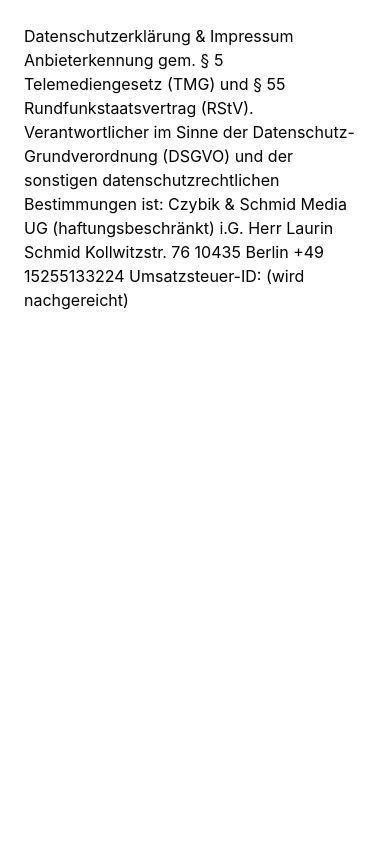
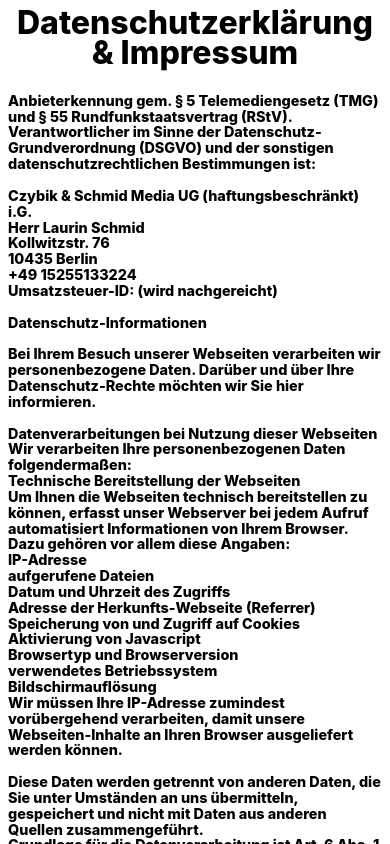
Before and after one commit to jukka211/czybik-schmid, a Next.js app: page /datenschutz in a window 390 px wide. Shown: the top 844 px of the page. Built offline with nearby package versions, Linux system fonts and the light colour scheme.

Commit message:
Update datenschutz page

```diff
--- /dev/null
+++ b/app/datenschutz/datenschutz.css
@@ -0,0 +1,36 @@
+.datenschutzPage {
+  min-height: 100vh;
+  background: #fff;
+  color: #000;
+  font-family: Inter, system-ui, -apple-system, Segoe UI, Roboto, Arial, sans-serif;
+  font-weight: 800;
+  font-size: 0.9rem;
+  overflow-x: hidden;
+}
+
+.datenschutzWrap {
+  width: min(90vw, 720px);
+  margin: 0 auto;
+  padding: 0.5rem 1rem;
+}
+
+.datenschutzTitle {
+  text-align: center;
+  font-size: clamp(2rem, 6vw, 4rem);
+  font-weight: 800;
+  line-height: 0.95;
+  margin: 0 0 1.5rem 0;
+}
+
+.datenschutzText {
+  font-size: 0.9rem;
+  line-height: 1.1;
+  color: #000;
+}
+
+@media (max-width: 640px) {
+  .datenschutzWrap {
+    width: 100vw;
+    padding: 0.5rem 0.5rem;
+  }
+}
--- a/app/datenschutz/page.tsx
+++ b/app/datenschutz/page.tsx
@@ -1,9 +1,6 @@
-export default function DatenschutzPage() {
-    return (
-      <main style={{ padding: 24, maxWidth: 800, margin: "0 auto" }}>
-        <h1>Datenschutzerklärung & Impressum</h1>
-        <p>
-Anbieterkennung gem. § 5 Telemediengesetz (TMG) und § 55  Rundfunkstaatsvertrag (RStV).
+import "./datenschutz.css";
+
+const datenschutzText = `Anbieterkennung gem. § 5 Telemediengesetz (TMG) und § 55  Rundfunkstaatsvertrag (RStV).
 Verantwortlicher im Sinne der Datenschutz-Grundverordnung (DSGVO) und der sonstigen datenschutzrechtlichen Bestimmungen ist:
 
 Czybik & Schmid Media UG (haftungsbeschränkt) i.G.
@@ -11,7 +8,71 @@
 Kollwitzstr. 76
 10435 Berlin
 +49 15255133224
-Umsatzsteuer-ID: (wird nachgereicht)</p>
-      </main>
-    );
-  }
+Umsatzsteuer-ID: (wird nachgereicht)
+
+Datenschutz-Informationen
+
+Bei Ihrem Besuch unserer Webseiten verarbeiten wir personenbezogene Daten. Darüber und über Ihre Datenschutz-Rechte möchten wir Sie hier informieren.
+
+Datenverarbeitungen bei Nutzung dieser Webseiten
+Wir verarbeiten Ihre personenbezogenen Daten folgendermaßen:
+Technische Bereitstellung der Webseiten
+Um Ihnen die Webseiten technisch bereitstellen zu können, erfasst unser Webserver bei jedem Aufruf automatisiert Informationen von Ihrem Browser. Dazu gehören vor allem diese Angaben:
+IP-Adresse
+aufgerufene Dateien
+Datum und Uhrzeit des Zugriffs
+Adresse der Herkunfts-Webseite (Referrer)
+Speicherung von und Zugriff auf Cookies
+Aktivierung von Javascript
+Browsertyp und Browserversion
+verwendetes Betriebssystem
+Bildschirmauflösung
+Wir müssen Ihre IP-Adresse zumindest vorübergehend verarbeiten, damit unsere Webseiten-Inhalte an Ihren Browser ausgeliefert werden können.
+
+Diese Daten werden getrennt von anderen Daten, die Sie unter Umständen an uns übermitteln, gespeichert und nicht mit Daten aus anderen Quellen zusammengeführt.
+Grundlage für die Datenverarbeitung ist Art. 6 Abs. 1 Buchst. f DSGVO, der die Verarbeitung von Daten auf Grund berechtigter Interessen gestattet. In diesem Fall besteht ein berechtigtes Interesse an einem sicheren und störungsfreien Betrieb des Webservers. Um diesen sicherzustellen, muss die Administration über Serverlogfiles Angriffe und Fehlfunktionen des Systems erkennen und nachvollziehen können. Um Angriffsmuster erkennen zu können, werden Zugriffe auf den Server gespeichert. Die Daten werden nach 7 Tagen gelöscht. Die Daten stehen aus technischen Gründen dem Hosting-Dienstleister zur Verfügung, der uns gegenüber jedoch weisungsgebunden und vertraglich verpflichtet ist
+
+Kontaktformular
+Wenn Sie uns per Kontaktformular Anfragen zukommen lassen, werden Ihre Angaben aus dem Formular zur Bearbeitung der Anfrage und für den Fall von Anschlussfragen bei uns verarbeitet.
+Pflichtfelder sind entsprechend gekennzeichnet. Das Ausfüllen von Pflichtfeldern ist notwendig, damit wir Ihre Anfragen beantworten und verarbeiten können. Im Übrigen sind Ihre Angaben freiwillig.
+Die Verarbeitung der in das Kontaktformular eingegebenen Daten erfolgt auf Grundlage Ihrer Einwilligung. Sie können diese Einwilligung jederzeit widerrufen. Ein Widerruf gilt nur für die Zukunft. Sofern Ihre Anfrage mit der Erfüllung eines Vertrags zusammenhängt oder zur Durchführung vorvertraglicher Maßnahmen erforderlich ist, erfolgt die Datenverarbeitung auf Grundlage von Art. 6 Abs. 1 Buchst. b DSGVO. In den übrigen Fällen beruht die Verarbeitung auf unserem berechtigten Interesse an der effektiven Bearbeitung der an uns gerichteten Anfragen (Art. 6 Abs. 1 Buchst. f DSGVO).
+An Dritte geben wir Ihre Daten nicht ohne Ihre Einwilligung oder ohne eine andere zulässige Rechtsgrundlage weiter. Es ist nicht auszuschließen, dass unsere technischen Dienstleister Einblick erhalten können; sie sind jedoch zur Verschwiegenheit verpflichtet.
+Die von Ihnen im Kontaktformular eingegebenen Daten verbleiben bei uns, bis Sie uns zur Löschung auffordern, Ihre Einwilligung zur Speicherung widerrufen oder der Zweck für die Datenspeicherung entfällt (z.B. nach abgeschlossener Bearbeitung Ihrer Anfrage). Zwingende gesetzliche Bestimmungen – insbesondere Aufbewahrungsfristen – bleiben unberührt.
+
+Ihre Rechte
+Als betroffene Person haben Sie die folgenden Rechte, soweit die gesetzlichen Voraussetzungen erfüllt sind:
+nach Art. 15 DSGVO Auskunft über Ihre von uns verarbeiteten personenbezogenen Daten zu verlangen. Insbesondere können Sie Auskunft über die Verarbeitungszwecke, die Kategorie der personenbezogenen Daten, die Kategorien von Empfängern, gegenüber denen Ihre Daten offengelegt wurden oder werden, die geplante Speicherdauer, das Bestehen eines Rechts auf Berichtigung, Löschung, Einschränkung der Verarbeitung oder Widerspruch, das Bestehen eines Beschwerderechts, die Herkunft ihrer Daten, sofern diese nicht bei uns erhoben wurden, sowie über das Bestehen einer automatisierten Entscheidungsfindung einschließlich Profiling und ggf. aussagekräftigen Informationen zu deren Einzelheiten verlangen;
+
+nach Art. 16 DSGVO unverzüglich die Berichtigung unrichtiger oder Vervollständigung Ihrer bei uns gespeicherten personenbezogenen Daten zu verlangen;
+nach Art. 17 DSGVO die Löschung Ihrer bei uns gespeicherten personenbezogenen Daten zu verlangen, soweit nicht die Verarbeitung zur Ausübung des Rechts auf freie Meinungsäußerung und Information, zur Erfüllung einer rechtlichen Verpflichtung, aus Gründen des öffentlichen Interesses oder zur Geltendmachung, Ausübung oder Verteidigung von Rechtsansprüchen erforderlich ist;
+nach Art. 18 DSGVO die Einschränkung der Verarbeitung Ihrer personenbezogenen Daten zu verlangen, soweit die Richtigkeit der Daten von Ihnen bestritten wird, die Verarbeitung unrechtmäßig ist, Sie aber deren Löschung ablehnen und wir die Daten nicht mehr benötigen, Sie jedoch diese zur Geltendmachung, Ausübung oder Verteidigung von Rechtsansprüchen benötigen oder Sie gemäß Art. 21 DSGVO Widerspruch gegen die Verarbeitung eingelegt haben;
+nach Art. 20 DSGVO Ihre personenbezogenen Daten, die Sie uns bereitgestellt haben, in einem strukturierten, gängigen und maschinenlesebaren Format zu erhalten oder die Übermittlung an einen anderen Verantwortlichen zu verlangen (Portabilität);
+nach Art. 21 DSGVO Ihren Widerspruch gegen die Datenverarbeitung einzulegen, wenn Sie Gründe geltend machen können, die sich aus Ihrer besonderen Situation ergeben, sowie gegen Direktwerbung;
+nach Art. 7 Abs. 3 DSGVO von Ihnen einmal erteilte Einwilligungen jederzeit gegenüber uns zu widerrufen. Dies hat zur Folge, dass wir die Datenverarbeitung, die auf dieser Einwilligung beruhte, mit Wirkung für die Zukunft nicht mehr fortführen dürfen und
+nach Art. 77 DSGVO sich bei einer Aufsichtsbehörde zu beschweren. In der Regel können Sie sich hierfür an die Aufsichtsbehörde Ihres üblichen Aufenthaltsortes oder unseres Unternehmenssitzes wenden.
+
+Verantwortliche Stelle und Datenschutzbeauftragte
+Die verantwortliche Stelle für die Datenverarbeitung ist:
+
+Czybik & Schmid Media UG (haftungsbeschränkt)
+Ansprechpartner: Laurin Schmid
+Kollwitzstraße 76
+10435 Berlin`;
+
+export default function DatenschutzPage() {
+  return (
+    <main className="datenschutzPage">
+      <div className="datenschutzWrap">
+        <h1 className="datenschutzTitle">Datenschutzerklärung & Impressum</h1>
+        <div className="datenschutzText">
+          {datenschutzText.split("\n").map((line, index) => (
+            <span key={index}>
+              {line}
+              <br />
+            </span>
+          ))}
+        </div>
+      </div>
+    </main>
+  );
+}
```
